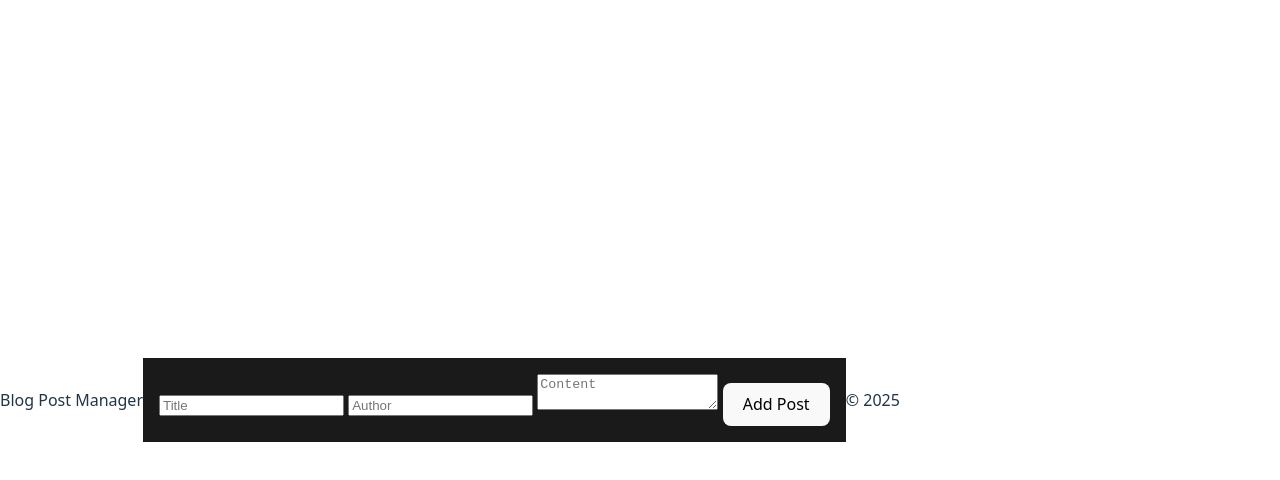
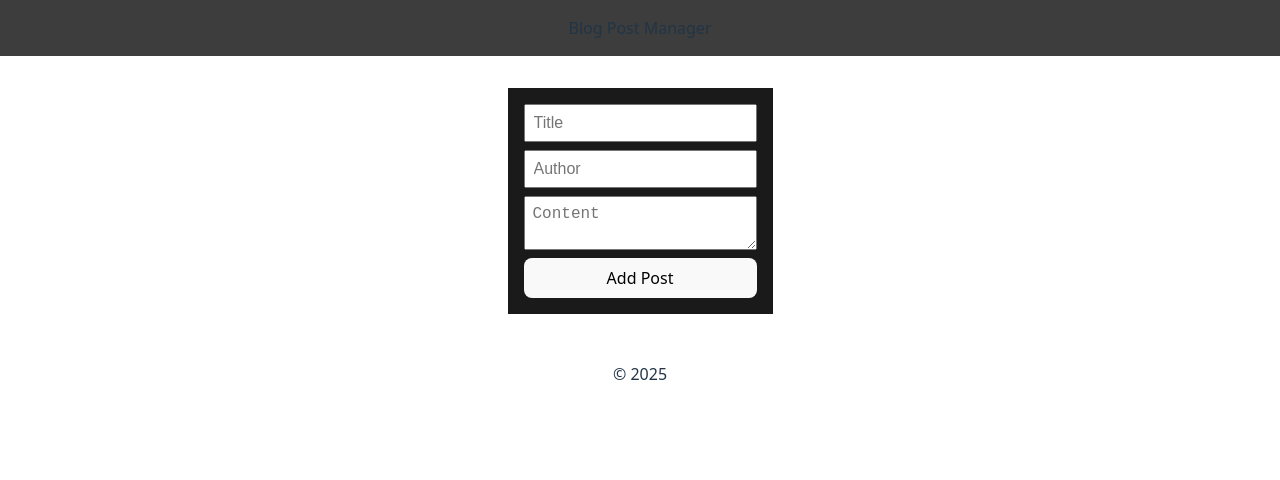
Before and after one commit to Bosseyang/Task3-Blog-Post-Manager, a website built with Vite: page blog-post-manager/index.html in a window 1280 px wide. Built offline with nearby package versions, Linux system fonts and the light colour scheme.

Commit message:
Update style.css
Adding some styling

```diff
--- a/blog-post-manager/src/style.css
+++ b/blog-post-manager/src/style.css
@@ -20,14 +20,6 @@ a {
 }
 a:hover {
   color: #535bf2;
-}
-
-body {
-  margin: 0;
-  display: flex;
-  place-items: center;
-  min-width: 320px;
-  min-height: 100vh;
 }
 
 h1 {
@@ -96,16 +88,50 @@ button:focus-visible {
 }
 
 /* Blog Post Manager Styling Starts here! */
-body .main {
+
+body {
+  margin: 0;
+  display: flex;
+  flex-direction: column;
+  place-items: center;
+  min-width: 320px;
+  min-height: 100vh;
+  gap: 2rem;
+}
+.header {
+  display: flex;
+  justify-content: center;
+  align-items: center;
+
+  padding: 1rem;
+  background-color: rgb(61, 61, 61);
+  width: 100%;
+}
+.main {
   display: flex;
   flex-direction: column;
 }
 
 #controls {
   display: flex;
-  justify-content: center;
-  align-items: center;
+  flex-direction: column;
 
   background-color: #1a1a1a;
+
+  gap: 1rem;
   padding: 1rem;
 }
+
+.form {
+  display: flex;
+  flex-direction: column;
+  gap: 0.5rem;
+}
+
+input,
+textarea,
+select,
+button {
+  padding: 0.5rem;
+  font-size: 1rem;
+}
```
